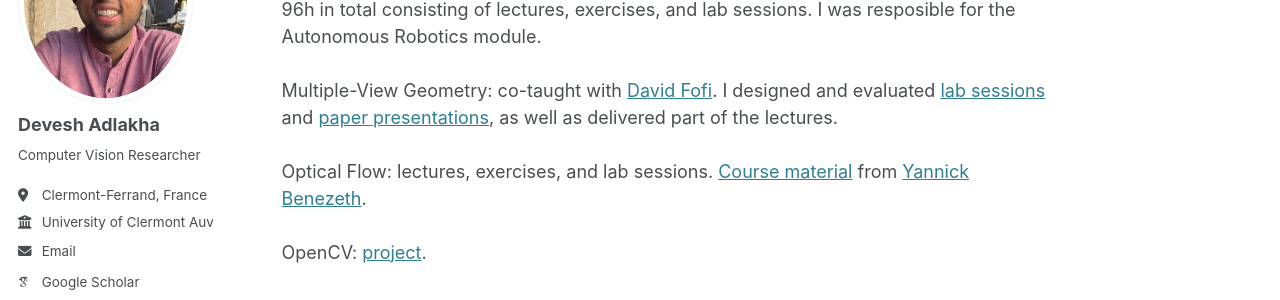
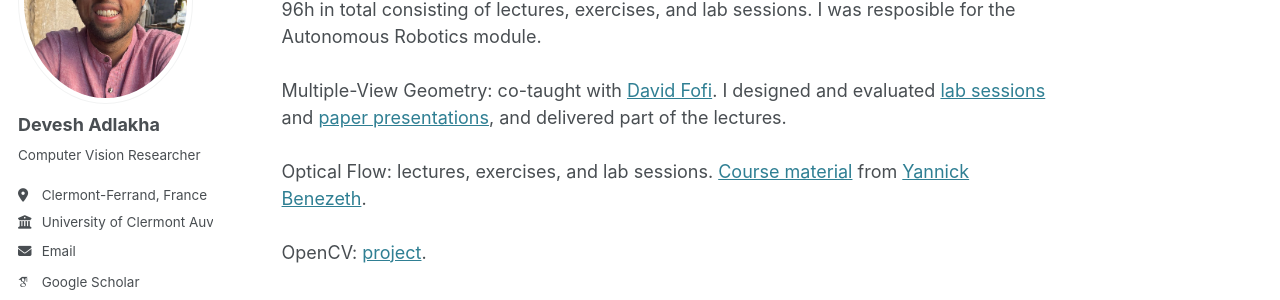
Before and after one commit to devadlakha/devadlakha.github.io, a Jekyll site: the page built from _teaching/2021.md, in a window 1280 px wide and 1157 px high. Shown: the part 207-507 px from the top of the window. Built offline with Jekyll 4.4.1, drawn with Linux system fonts in a browser that asks for light colours; some web fonts are replaced.

Commit message:
Update 2021.md

```diff
--- a/_teaching/2021.md
+++ b/_teaching/2021.md
@@ -8,6 +8,6 @@ location:
 ---
 
 96h in total consisting of lectures, exercises, and lab sessions. I was resposible for the Autonomous Robotics module. <br><br>
-Multiple-View Geometry: co-taught with [David Fofi](http://www.davidfofi.net). I designed and evaluated [lab sessions](https://coda.io/@devesh-adlakha/lab-exercises) and [paper presentations](https://coda.io/@devesh-adlakha/vp-paper-presentation), as well as delivered part of the lectures. <br><br>
+Multiple-View Geometry: co-taught with [David Fofi](http://www.davidfofi.net). I designed and evaluated [lab sessions](https://coda.io/@devesh-adlakha/lab-exercises) and [paper presentations](https://coda.io/@devesh-adlakha/vp-paper-presentation), and delivered part of the lectures. <br><br>
 Optical Flow: lectures, exercises, and lab sessions. [Course material](https://drive.google.com/file/d/18CQYMBe5wUFGd3ODWDXEZWHRpUVPDd5I/view) from [Yannick Benezeth](https://sites.google.com/view/ybenezeth/home). <br><br>
 OpenCV: [project](https://coda.io/@devesh-adlakha/opencv-project).
```
